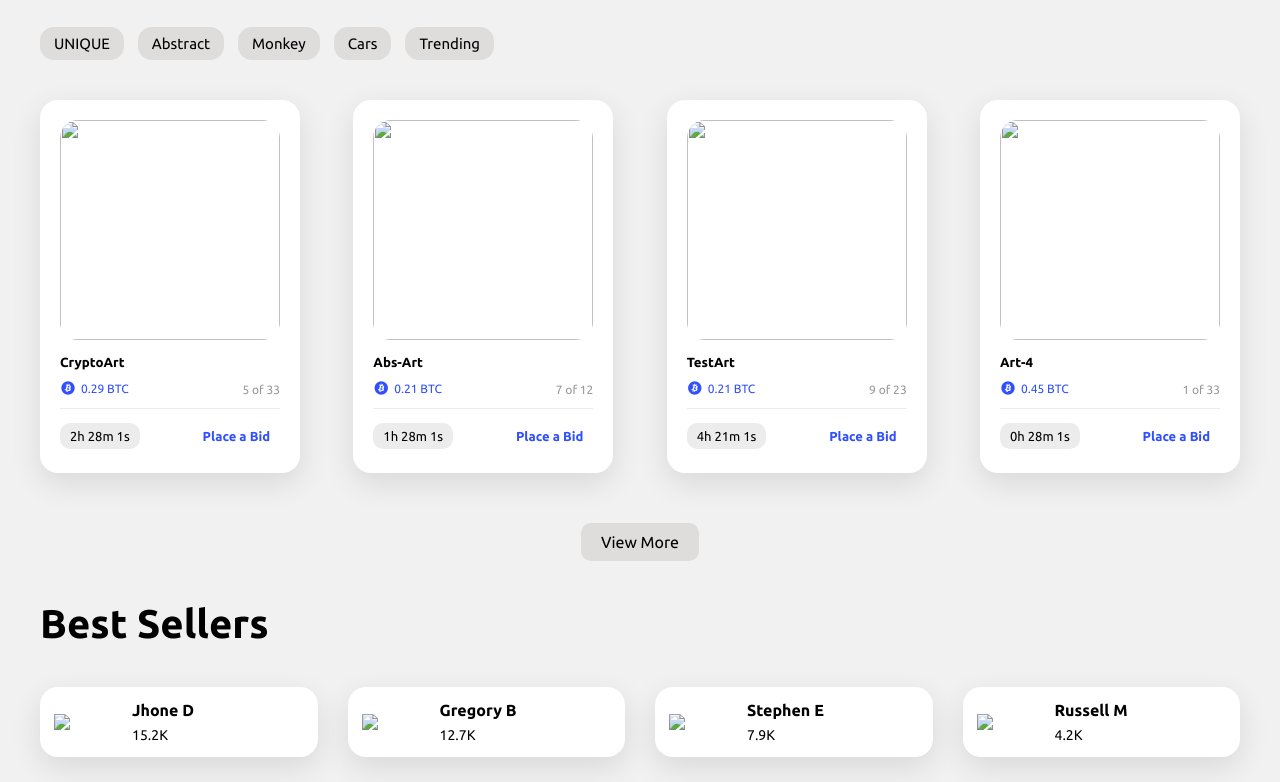
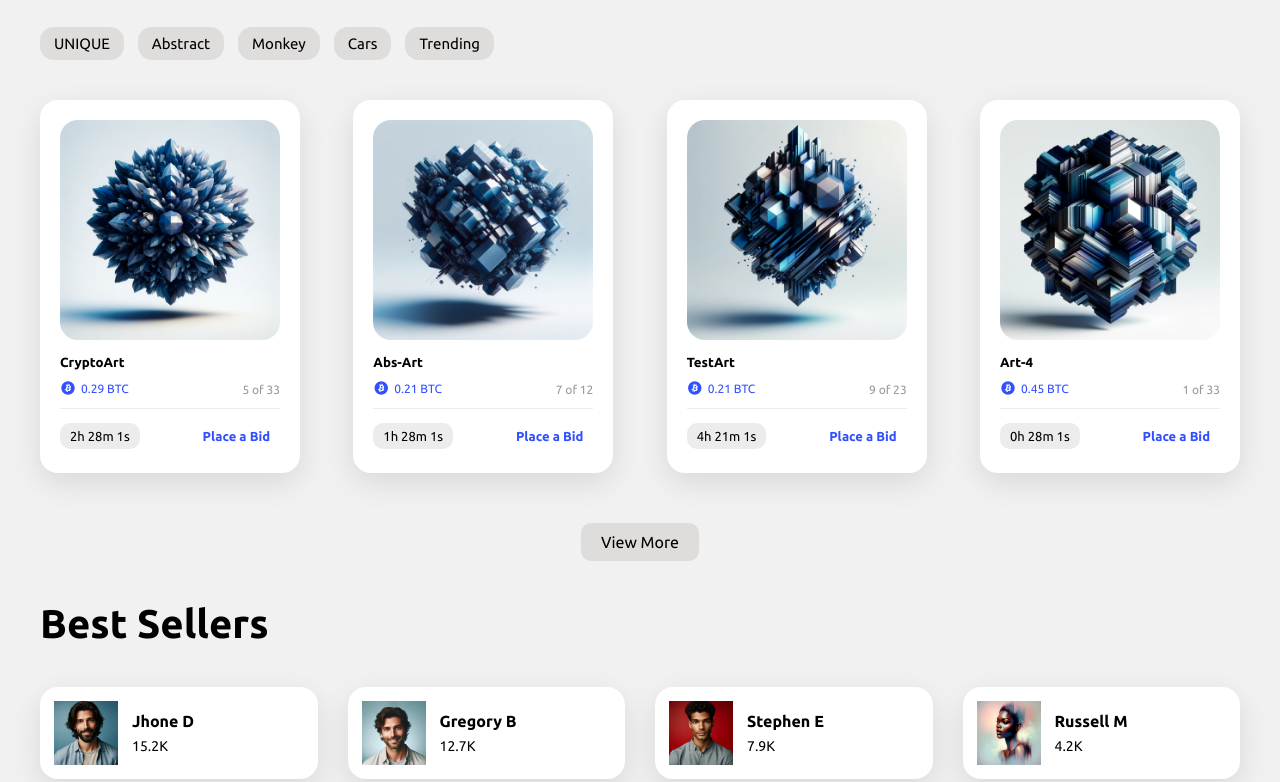
Before and after one commit to grach00/unq-nft, a plain HTML site: page index.html in a window 1280 px wide. Shown: the part 1199-1981 px from the top of the page. Drawn offline with nearby package versions, Linux system fonts and the light colour scheme.

Commit message:
Update index.html

```diff
--- a/index.html
+++ b/index.html
@@ -2,7 +2,7 @@
 <html lang="en">
 <head>
     <meta charset="UTF-8">
-    <link rel="shortcut icon" href="logo.png">
+    <link rel="shortcut icon" href="img/logo.png">
     <meta name="viewport" content="width=device-width, initial-scale=1.0">
     <link rel="stylesheet" href="css/style.css">
 
@@ -32,7 +32,7 @@
                 <span>Buy Now</span>
             </a>
         </div>
-        <img src="header nft.png">
+        <img src="img/header nft.png">
     </header>
 
     <h2 class="separator">
@@ -79,7 +79,7 @@
 
         <div class="nft-list">
             <div class="item">
-                <img src="item-1.png">
+                <img src="img/item-1.png">
                 <div class="info">
                     <div>
                         <h5>CryptoArt</h5>
@@ -97,7 +97,7 @@
             </div>
 
             <div class="item">
-            <img src="item-2.png">
+            <img src="img/item-2.png">
                 <div class="info">
                     <div>
                         <h5>Abs-Art</h5>
@@ -115,7 +115,7 @@
             </div>
 
             <div class="item">
-                <img src="item-3.png">
+                <img src="img/item-3.png">
                 <div class="info">
                     <div>
                         <h5>TestArt</h5>
@@ -132,7 +132,7 @@
                 </div>
             </div>
             <div class="item">
-                <img src="item-4.png">
+                <img src="img/item-4.png">
                 <div class="info">
                     <div>
                         <h5>Art-4</h5>
@@ -160,28 +160,28 @@
 
     <div class="sellers">
         <div class="item">
-            <img src="profile-1.png">
+            <img src="img/profile-1.png">
             <div class="info">
                 <h4>Jhone D</h4>
                 <p>15.2K</p>
             </div>
         </div>
         <div class="item">
-            <img src="profile-2.png">
+            <img src="img/profile-2.png">
             <div class="info">
                 <h4>Gregory B</h4>
                 <p>12.7K</p>
             </div>
         </div>
         <div class="item">
-            <img src="profile-3.png">
+            <img src="img/profile-3.png">
             <div class="info">
                 <h4>Stephen E</h4>
                 <p>7.9K</p>
             </div>
         </div>
         <div class="item">
-            <img src="profile-4.png">
+            <img src="img/profile-4.png">
             <div class="info">
                 <h4>Russell M</h4>
                 <p>4.2K</p>
```
